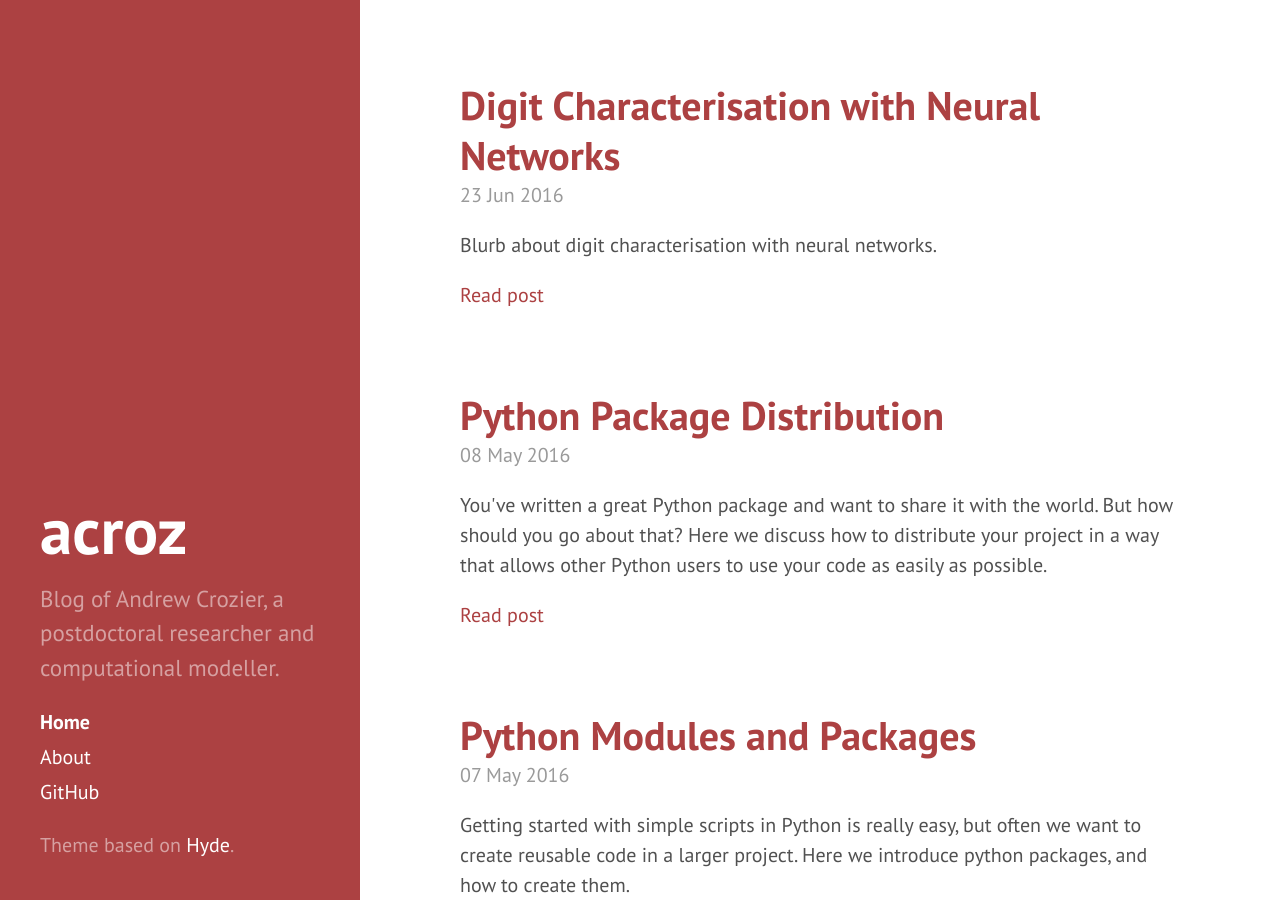
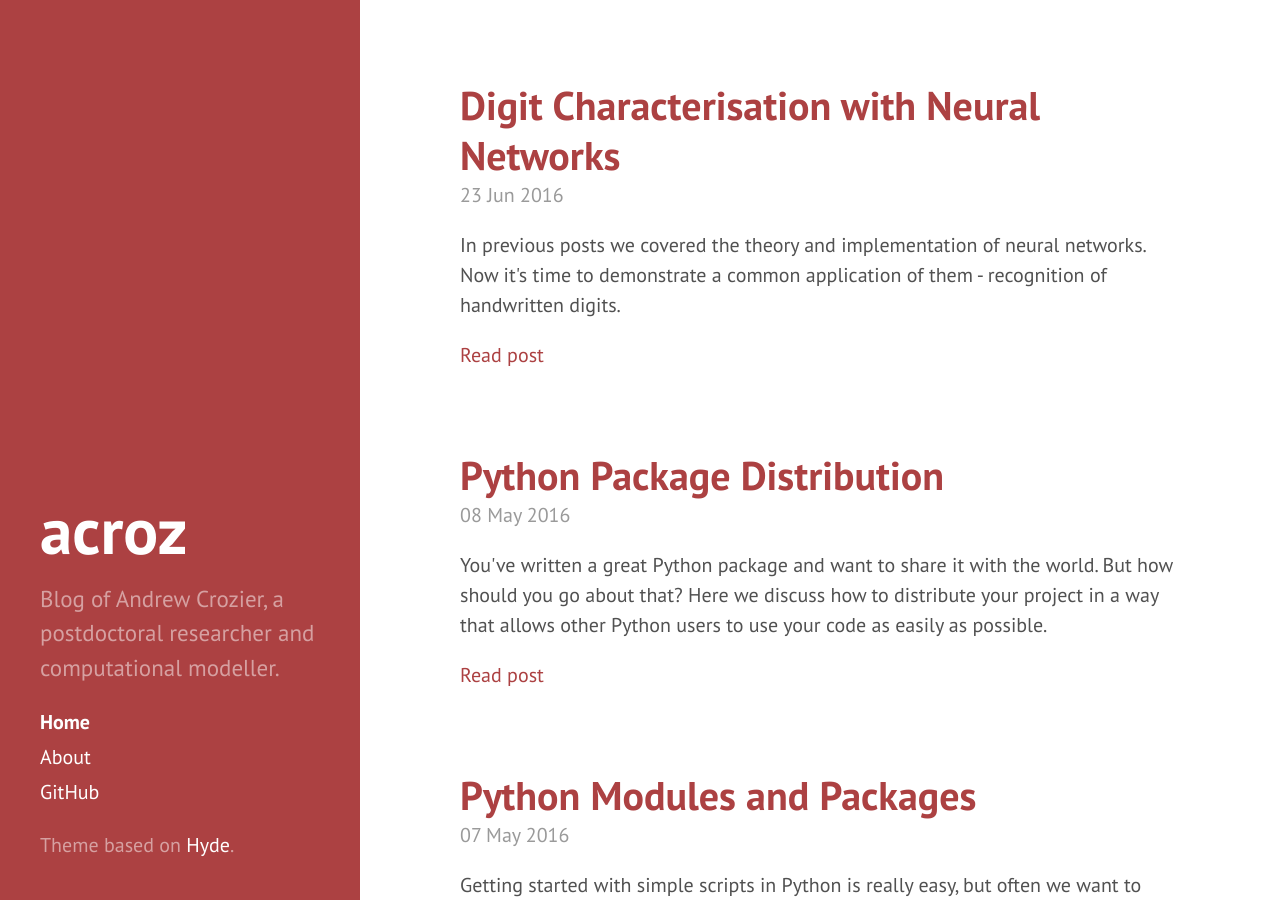
Before and after one commit to acroz/acroz.github.io, a Jekyll site: the page built from index.html, in a window 1280 px wide and 900 px high. Built offline with Jekyll 4.4.1, drawn with Linux system fonts in a browser that asks for light colours; the list of posts is cut into pages by our own code.

Commit message:
Forgot the blurb for the new post

```diff
--- a/_posts/2016-06-23-digit-characterisation.md
+++ b/_posts/2016-06-23-digit-characterisation.md
@@ -3,7 +3,9 @@ layout: post
 title:  "Digit Characterisation with Neural Networks"
 date:   2016-06-23 02:32:00 +0100
 categories: machinelearning neuralnetworks python numpy scipy
-summary: Blurb about digit characterisation with neural networks.
+summary: In previous posts we covered the theory and implementation of neural
+         networks. Now it's time to demonstrate a common application of them -
+         recognition of handwritten digits.
 series:
     name: "Neural Networks"
     index: 4
```
